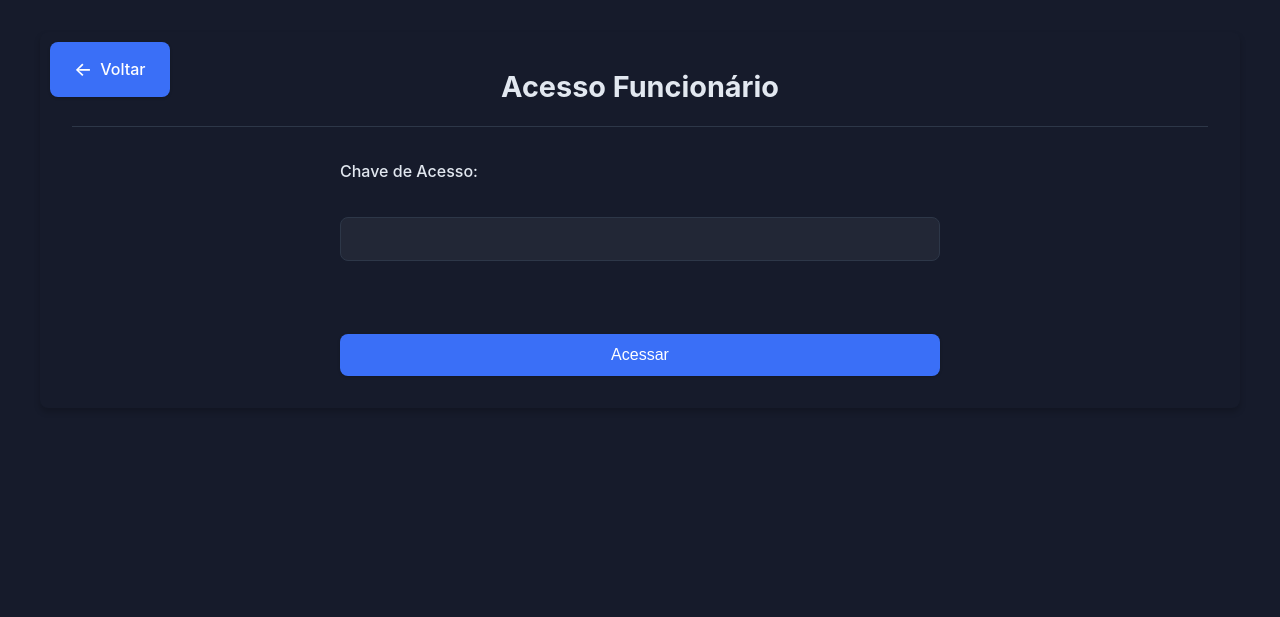
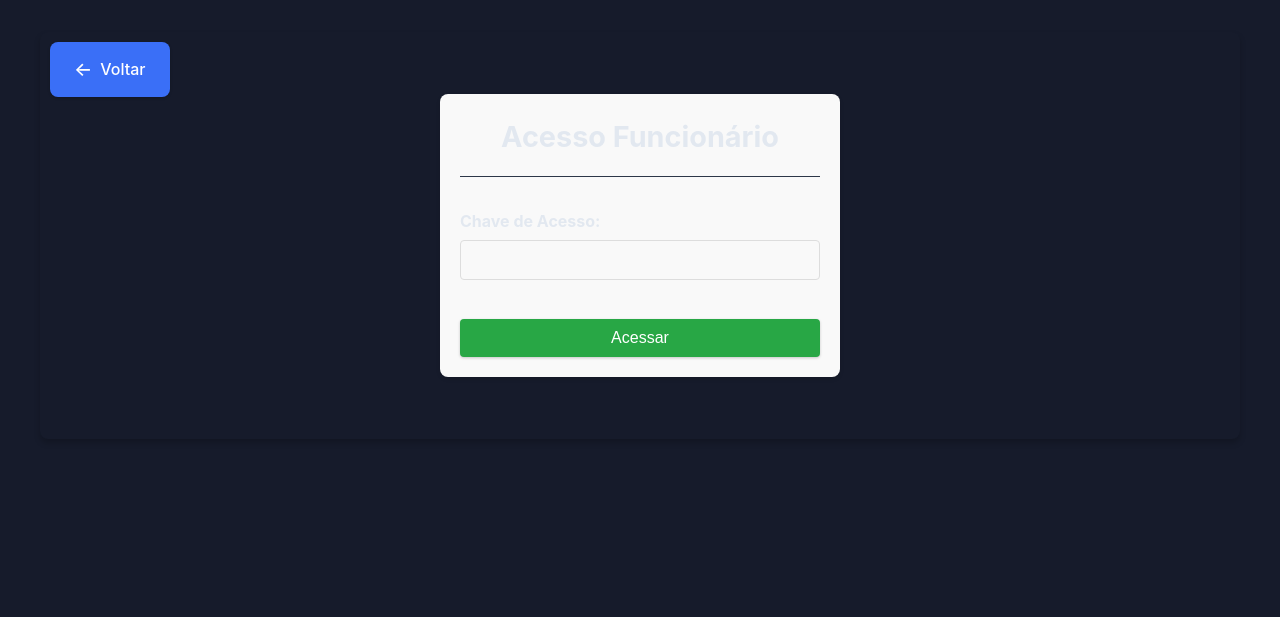
Before and after one commit to BernardoDev0/tentandocss, a Flask app: page /employee_login in a window 1280 px wide. Shown: the top 617 px of the page. Run offline with Flask 3, Linux system fonts and the light colour scheme.

```diff
--- a/templates/employee_login.html
+++ b/templates/employee_login.html
@@ -19,9 +19,50 @@
         .back-button:hover {
             background-color: #0056b3;
         }
-        .error {
+        .error-message {
             color: red;
-            margin-bottom: 10px;
+            margin: 15px 0;
+            padding: 10px;
+            background-color: #ffeeee;
+            border: 1px solid #ffcccc;
+            border-radius: 5px;
+            text-align: center;
+        }
+        .login-form {
+            max-width: 400px;
+            margin: 30px auto;
+            padding: 20px;
+            background-color: #f9f9f9;
+            border-radius: 8px;
+            box-shadow: 0 2px 4px rgba(0,0,0,0.1);
+        }
+        .form-group {
+            margin-bottom: 15px;
+        }
+        label {
+            display: block;
+            margin-bottom: 5px;
+            font-weight: bold;
+        }
+        input[type="password"] {
+            width: 100%;
+            padding: 10px;
+            border: 1px solid #ddd;
+            border-radius: 4px;
+            box-sizing: border-box;
+        }
+        button[type="submit"] {
+            width: 100%;
+            padding: 10px;
+            background-color: #28a745;
+            color: white;
+            border: none;
+            border-radius: 4px;
+            cursor: pointer;
+            font-size: 16px;
+        }
+        button[type="submit"]:hover {
+            background-color: #218838;
         }
     </style>
 </head>
@@ -29,18 +70,27 @@
     <div class="container">
         <a href="{{ url_for('index') }}" class="back-button">Voltar</a>
 
+        <div class="login-form">
             <h1>Acesso Funcionário</h1>
 
-        {% if error %}
-        <div class="error">{{ error }}</div>
+            <!-- Exibe mensagens de erro -->
+            {% with messages = get_flashed_messages(with_categories=true) %}
+                {% if messages %}
+                    {% for category, message in messages %}
+                        <div class="error-message">{{ message }}</div>
+                    {% endfor %}
                 {% endif %}
+            {% endwith %}
 
             <form method="POST">
+                <div class="form-group">
                     <label for="access_key">Chave de Acesso:</label>
                     <input type="password" id="access_key" name="access_key" required>
-            <br>
+                </div>
+
                 <button type="submit">Acessar</button>
             </form>
         </div>
+    </div>
 </body>
 </html>
```
Lines whose indentation alone changed are shown as unchanged.
